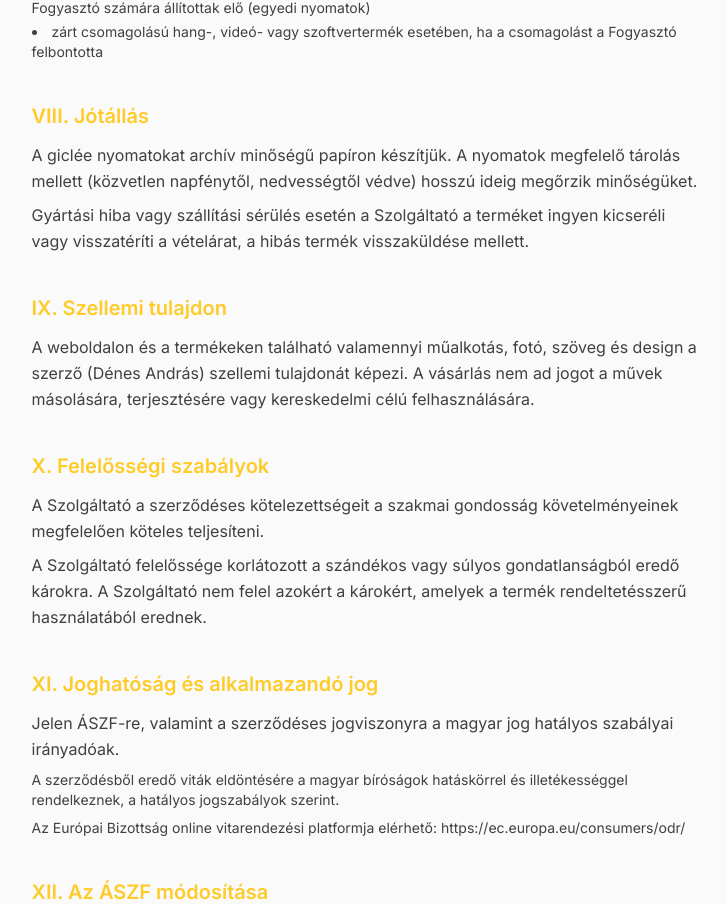
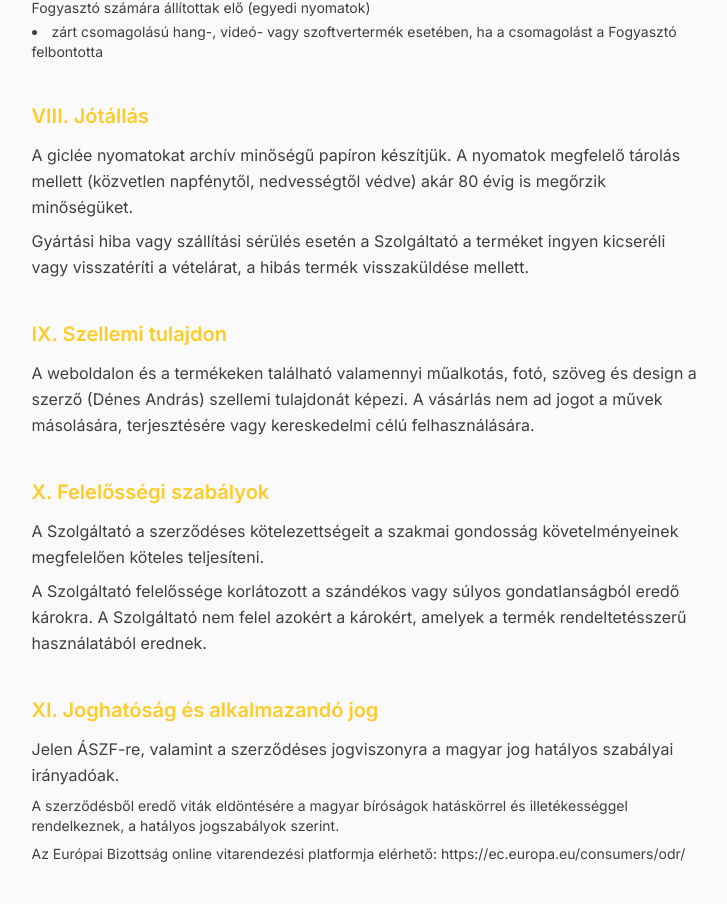
Before and after one commit to denandras/yellowsky, a Next.js app: page /terms in a window 1280 px wide. Shown: the part 1975-2879 px from the top of the page, without its empty margins (265-992 px from the left). Built offline with nearby package versions, Linux system fonts and the light colour scheme; no server answers.

Commit message:
Update warranty: 'up to 80 years' quality statement
- HU: 'akár 80 évig is megőrzik minőségüket'
- EN: 'can retain quality for up to 80 years'
- Descriptive claim about archival quality, not a guarantee

```diff
--- a/components/terms-page-client.tsx
+++ b/components/terms-page-client.tsx
@@ -87,7 +87,7 @@ export default function TermsPageClient({ initialLanguage }: TermsPageClientProp
         },
         warranty: {
           title: "VIII. Jótállás",
-          text: "A giclée nyomatokat archív minőségű papíron készítjük. A nyomatok megfelelő tárolás mellett (közvetlen napfénytől, nedvességtől védve) hosszú ideig megőrzik minőségüket.",
+          text: "A giclée nyomatokat archív minőségű papíron készítjük. A nyomatok megfelelő tárolás mellett (közvetlen napfénytől, nedvességtől védve) akár 80 évig is megőrzik minőségüket.",
           defects: "Gyártási hiba vagy szállítási sérülés esetén a Szolgáltató a terméket ingyen kicseréli vagy visszatéríti a vételárat, a hibás termék visszaküldése mellett.",
         },
         intellectual: {
@@ -193,7 +193,7 @@ export default function TermsPageClient({ initialLanguage }: TermsPageClientProp
         },
         warranty: {
           title: "VIII. Warranty",
-          text: "Giclée prints are made on archival quality paper. With proper storage (protected from direct sunlight and moisture), prints maintain their quality for a long time.",
+          text: "Giclée prints are made on archival quality paper. With proper storage (protected from direct sunlight and moisture), prints can retain their quality for up to 80 years.",
           defects: "In case of manufacturing defects or shipping damage, the Provider will replace the product free of charge or refund the purchase price, upon return of the defective item.",
         },
         intellectual: {
```
